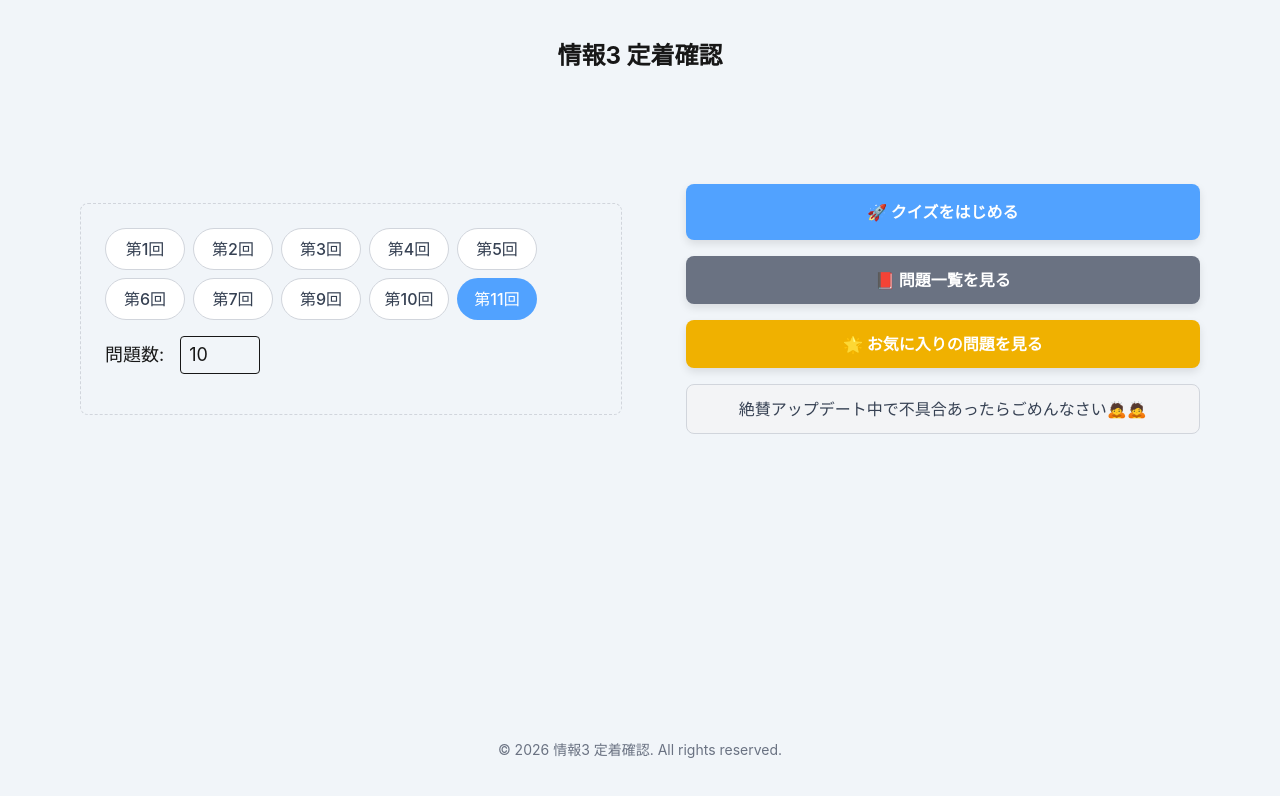
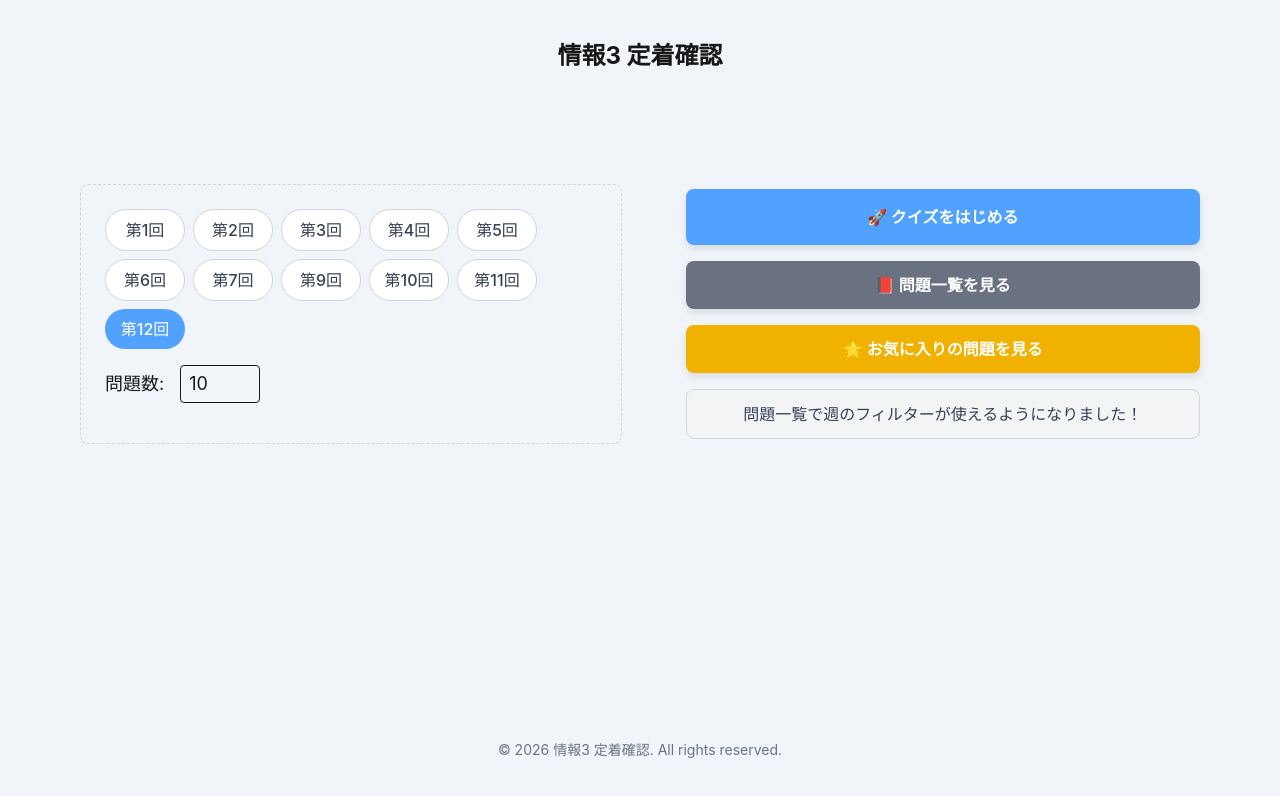
Before and after one commit to harutsuka/information-technology-3, a Next.js app: page / in a window 1280 px wide. Shown: the top 796 px of the page. Built offline with nearby package versions, Linux system fonts and the light colour scheme.

Commit message:
✨ feat:第12回を選択可能に

```diff
--- a/app/page.tsx
+++ b/app/page.tsx
@@ -5,7 +5,7 @@ import Link from "next/link";
 
 export default function Home() {
   // ここで選択された週番号と問題数を管理する
-  const [selectedWeeks, setSelectedWeeks] = useState<number[]>([11]);
+  const [selectedWeeks, setSelectedWeeks] = useState<number[]>([12]);
   const [limit, setLimit] = useState(10);
 
   // クイズページに渡すURLを自動で作る（例: /quiz?weeks=1,2&limit=10）
@@ -43,7 +43,7 @@ export default function Home() {
           </Link>
 
           <div className="w-full inline-block bg-gray-100 border border-gray-300 text-gray-700 font-medium py-3 px-6 rounded-lg text-center">
-            <p>絶賛アップデート中で不具合あったらごめんなさい🙇🙇</p>
+            <p>問題一覧で週のフィルターが使えるようになりました！</p>
           </div>
         </div>
       </div>
--- a/app/questions/QuizListAll.tsx
+++ b/app/questions/QuizListAll.tsx
@@ -68,6 +68,7 @@ export default function QuizListAll({ allQuestions }: { allQuestions: any[] }) {
                 <p className="text-gray-800 font-medium leading-relaxed">
                   <FormatText text={question.question} />
                 </p>
+                <p className="text-gray-500 text-sm mt-1">{question.notes}</p>
               </div>
 
               <div className="col-span-1 border-b border-gray-400 p-4 bg-gray-50/50">
--- a/components/RangeSettings.tsx
+++ b/components/RangeSettings.tsx
@@ -17,7 +17,7 @@ export default function RangeSettings({
   return (
     <div>
       <div className="flex flex-wrap gap-2 mb-4">
-        {[1, 2, 3, 4, 5, 6, 7, 9, 10,11].map((week) => {
+        {[1, 2, 3, 4, 5, 6, 7, 9, 10, 11, 12].map((week) => {
           const isSelected = selectedWeeks.includes(week);
 
           return (
```
